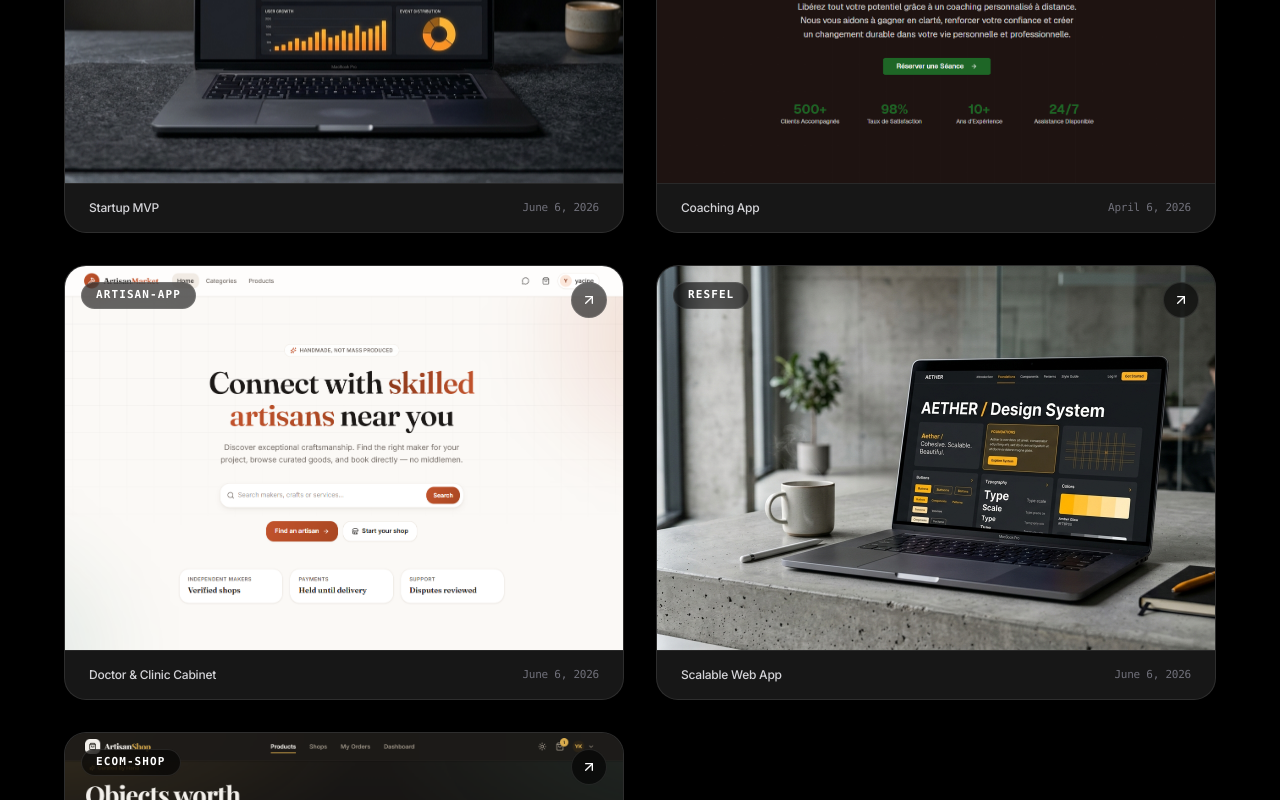
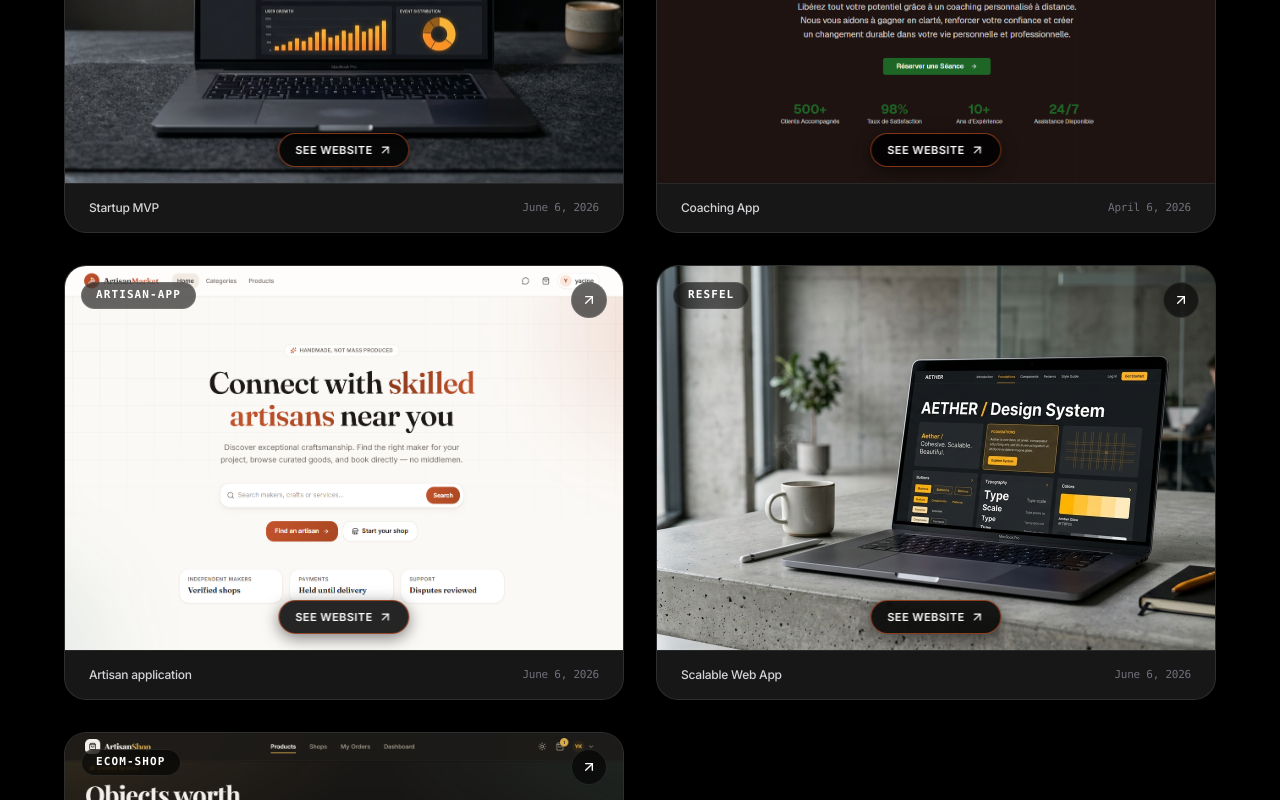
Before and after one commit to ferhatdaoud/atelier, a React (Vite) app: page / in a window 1280 px wide. Shown: the part 1740-2540 px from the top of the page. Built offline with nearby package versions, Linux system fonts and the light colour scheme; a web font is replaced by a local one.

Commit message:
adding website link

```diff
--- a/src/components/ContactPage.tsx
+++ b/src/components/ContactPage.tsx
@@ -1,17 +1,21 @@
-import React, { useState } from 'react';
-import { Mail, MapPin, Send, X } from 'lucide-react';
+import React, { useState } from "react";
+import { Mail, MapPin, Send, X } from "lucide-react";
 
 interface ContactPageProps {
   onClose: () => void;
 }
 
 export const ContactPage: React.FC<ContactPageProps> = ({ onClose }) => {
-  const [formData, setFormData] = useState({ name: '', email: '', message: '' });
+  const [formData, setFormData] = useState({
+    name: "",
+    email: "",
+    message: "",
+  });
 
   const handleSubmit = (e: React.FormEvent) => {
     e.preventDefault();
-    console.log('Contact form submitted:', formData);
-    alert('Thank you! Your message has been sent.');
+    console.log("Contact form submitted:", formData);
+    alert("Thank you! Your message has been sent.");
     onClose();
   };
 
@@ -21,15 +25,19 @@ export const ContactPage: React.FC<ContactPageProps> = ({ onClose }) => {
       <div
         aria-hidden="true"
         className="pointer-events-none absolute inset-0 z-0 bg-cover bg-no-repeat opacity-40"
-        style={{          backgroundImage: `linear-gradient(rgba(0, 0, 0, 0.15), rgba(0, 0, 0, 0.35)), url('/images/home-hero-user.jpg')`,
-          backgroundPosition: 'center center',
-          backgroundSize: 'cover'
+        style={{
+          backgroundImage: `linear-gradient(rgba(0, 0, 0, 0.15), rgba(0, 0, 0, 0.35)), url('/images/home-hero-user.jpg')`,
+          backgroundPosition: "center center",
+          backgroundSize: "cover",
         }}
       />
 
       <div className="relative z-10">
         <header className="flex h-16 items-center justify-between px-6 border-b border-white/10 bg-[#080808]/80 backdrop-blur-sm">
-          <button onClick={onClose} className="text-zinc-400 hover:text-white flex items-center gap-2">
+          <button
+            onClick={onClose}
+            className="text-zinc-400 hover:text-white flex items-center gap-2"
+          >
             <X className="w-5 h-5" /> Close
           </button>
           <h1 className="font-bold text-lg">Contact Us</h1>
@@ -38,8 +46,13 @@ export const ContactPage: React.FC<ContactPageProps> = ({ onClose }) => {
 
         <main className="p-6 md:p-12 max-w-4xl mx-auto grid grid-cols-1 md:grid-cols-2 gap-12 bg-[#080808]/60 backdrop-blur-sm mt-6 rounded-2xl border border-white/5">
           <div>
-            <h2 className="text-4xl font-bold mb-6 font-display">Let's build something extraordinary.</h2>
-            <p className="text-zinc-400 mb-8 leading-relaxed">Have a project in mind? We're ready to help you bring your vision to life. Send us a message and let's get started.</p>
+            <h2 className="text-4xl font-bold mb-6 font-display">
+              Let's build something extraordinary.
+            </h2>
+            <p className="text-zinc-400 mb-8 leading-relaxed">
+              Have a project in mind? We're ready to help you bring your vision
+              to life. Send us a message and let's get started.
+            </p>
 
             <div className="space-y-4 text-zinc-300">
               <div className="flex items-center gap-3">
@@ -54,10 +67,37 @@ export const ContactPage: React.FC<ContactPageProps> = ({ onClose }) => {
           </div>
 
           <form onSubmit={handleSubmit} className="space-y-6">
-            <input type="text" placeholder="Your Name" required className="w-full bg-[#0d0d0d] border border-white/10 rounded-xl p-4 text-sm focus:border-[#ff6b2c] outline-none" onChange={e => setFormData({...formData, name: e.target.value})} />
-            <input type="email" placeholder="Your Email" required className="w-full bg-[#0d0d0d] border border-white/10 rounded-xl p-4 text-sm focus:border-[#ff6b2c] outline-none" onChange={e => setFormData({...formData, email: e.target.value})} />
-            <textarea placeholder="Your Message" required rows={4} className="w-full bg-[#0d0d0d] border border-white/10 rounded-xl p-4 text-sm focus:border-[#ff6b2c] outline-none" onChange={e => setFormData({...formData, message: e.target.value})} />
-            <button type="submit" className="w-full bg-[#ff6b2c] py-4 rounded-xl font-bold text-sm hover:bg-[#ff824d] transition-all flex items-center justify-center gap-2">
+            <input
+              type="text"
+              placeholder="Your Name"
+              required
+              className="w-full bg-[#0d0d0d] border border-white/10 rounded-xl p-4 text-sm focus:border-[#ff6b2c] outline-none"
+              onChange={(e) =>
+                setFormData({ ...formData, name: e.target.value })
+              }
+            />
+            <input
+              type="email"
+              placeholder="Your Email"
+              required
+              className="w-full bg-[#0d0d0d] border border-white/10 rounded-xl p-4 text-sm focus:border-[#ff6b2c] outline-none"
+              onChange={(e) =>
+                setFormData({ ...formData, email: e.target.value })
+              }
+            />
+            <textarea
+              placeholder="Your Message"
+              required
+              rows={4}
+              className="w-full bg-[#0d0d0d] border border-white/10 rounded-xl p-4 text-sm focus:border-[#ff6b2c] outline-none"
+              onChange={(e) =>
+                setFormData({ ...formData, message: e.target.value })
+              }
+            />
+            <button
+              type="submit"
+              className="w-full bg-[#ff6b2c] py-4 rounded-xl font-bold text-sm hover:bg-[#ff824d] transition-all flex items-center justify-center gap-2"
+            >
               Send Message <Send className="w-4 h-4" />
             </button>
           </form>
--- a/src/components/FeaturedWork.tsx
+++ b/src/components/FeaturedWork.tsx
@@ -36,7 +36,7 @@ export const FeaturedWork: React.FC<FeaturedWorkProps> = ({
     {
       id: "artisan",
       title: "ARTISAN-APP",
-      category: "Doctor & Clinic Cabinet",
+      category: "Artisan application",
       date: "June 6, 2026",
       image: "/images/artisanecom.png",
       templateMatch: templates[2] || null,
@@ -103,6 +103,19 @@ export const FeaturedWork: React.FC<FeaturedWorkProps> = ({
                   className="h-full w-full object-cover transition-transform duration-500 group-hover:scale-[1.03]"
                   loading="lazy"
                 />
+                {project.templateMatch?.siteLink && (
+                  <a
+                    className="visual-link"
+                    href={project.templateMatch.siteLink}
+                    target="_blank"
+                    rel="noreferrer"
+                    aria-label={`Open the live ${project.title} site in a new tab`}
+                    onClick={(e) => e.stopPropagation()}
+                  >
+                    See website
+                    <ArrowUpRight size={14} />
+                  </a>
+                )}
               </div>
 
               {/* Card Footer matching screenshot */}
--- a/src/data/templates.ts
+++ b/src/data/templates.ts
@@ -12,6 +12,7 @@ export const TEMPLATES: TemplateItem[] = [
     rawPrice: 26000,
     turnaroundTime: "48 Hours",
     image: "/images/project-1-novus.jpg",
+    siteLink: "https://novus-analytics.com",
     features: [
       "Interactive SaaS analytics dashboard mockup",
       "Dual pricing tier toggles (Monthly vs Annual)",
@@ -37,6 +38,7 @@ export const TEMPLATES: TemplateItem[] = [
     turnkeyPrice: 85000,
     rawPrice: 23000,
     turnaroundTime: "2-3 Weeks",
+    siteLink: "https://medieteticienne.vercel.app/",
     image: "/images/coaching-services.png",
     features: [
       "Step-by-step client appointment request scheduler",
@@ -64,6 +66,7 @@ export const TEMPLATES: TemplateItem[] = [
     rawPrice: 29000,
     turnaroundTime: "2-3 Weeks",
     image: "/images/artisanecom.png",
+    siteLink: "https://merchant-ecom.vercel.app/",
     features: [
       "Interactive live API endpoint sandbox preview",
       "Interactive tabbed code snippet switcher (JS, Python, cURL)",
@@ -88,6 +91,7 @@ export const TEMPLATES: TemplateItem[] = [
     rawPrice: 25000,
     turnaroundTime: "48 Hours",
     image: "/images/template-doctor.jpg",
+    siteLink: "https://cura-dermal.com",
     features: [
       "Interactive treatment consultation guide",
       "Doctor board certifications and clinical gallery",
@@ -113,6 +117,7 @@ export const TEMPLATES: TemplateItem[] = [
     rawPrice: 33000,
     turnaroundTime: "7 Days",
     image: "/images/ecomshop.png",
+    siteLink: "https://ecom-app-services.vercel.app/",
     features: [
       "Ultra-fast slideout cart drawer with free shipping bar",
       "Curated product lookbook with interactive hotspots",
@@ -138,6 +143,7 @@ export const TEMPLATES: TemplateItem[] = [
     rawPrice: 40000,
     turnaroundTime: "3-5 Days",
     image: "/images/template-architect.jpg",
+    siteLink: "",
     features: [
       "Interactive architectural project index with filtering by typology",
       "Full-bleed project storytelling with floor plans & specs",
--- a/src/index.css
+++ b/src/index.css
@@ -136,3 +136,39 @@ h1, h2, h3, h4, .font-display {
 .animate-marquee:hover {
   animation-play-state: paused;
 }
+
+/* Visual link button overlay on work cards */
+.visual-link {
+  position: absolute;
+  bottom: 16px;
+  left: 50%;
+  transform: translateX(-50%);
+  display: inline-flex;
+  align-items: center;
+  gap: 6px;
+  padding: 8px 16px;
+  border-radius: 999px;
+  background: rgba(0, 0, 0, 0.85);
+  backdrop-filter: blur(12px);
+  -webkit-backdrop-filter: blur(12px);
+  color: #ffffff;
+  font-size: 11px;
+  font-weight: 600;
+  letter-spacing: 0.04em;
+  text-transform: uppercase;
+  border: 1px solid rgba(255, 107, 44, 0.5);
+  opacity: 1;
+  transition: all 0.3s cubic-bezier(0.16, 1, 0.3, 1);
+  z-index: 5;
+  pointer-events: auto;
+  text-decoration: none;
+  white-space: nowrap;
+  box-shadow: 0 4px 16px rgba(0, 0, 0, 0.5);
+}
+
+.visual-link:hover {
+  background: rgba(255, 107, 44, 0.95);
+  border-color: rgba(255, 107, 44, 0.8);
+  box-shadow: 0 8px 24px rgba(255, 107, 44, 0.4);
+  transform: translateX(-50%) scale(1.05);
+}
--- a/src/types/index.ts
+++ b/src/types/index.ts
@@ -1,9 +1,9 @@
 export type Category =
-  | 'all'
-  | 'startup-mvp'
-  | 'medical-clinic'
-  | 'ecommerce'
-  | 'custom-bespoke';
+  | "all"
+  | "startup-mvp"
+  | "medical-clinic"
+  | "ecommerce"
+  | "custom-bespoke";
 
 export interface TemplateItem {
   id: string;
@@ -15,10 +15,15 @@ export interface TemplateItem {
   rawPrice: number;
   turnaroundTime: string;
   image: string;
+  siteLink: string;
   features: string[];
   description: string;
   recommendedFor: string;
-  demoType: 'saas-mvp' | 'doctor-clinic' | 'ecommerce-luxury' | 'architect-bespoke';
+  demoType:
+    | "saas-mvp"
+    | "doctor-clinic"
+    | "ecommerce-luxury"
+    | "architect-bespoke";
   rating: number;
   ordersCount: number;
 }
@@ -32,29 +37,29 @@ export interface OrderAddon {
 
 export interface ClientOrder {
   id: string;
-  orderType: 'template' | 'custom-mvp' | 'package';
+  orderType: "template" | "custom-mvp" | "package";
   templateId?: string;
   templateTitle?: string;
-  tier: 'landing' | 'mvp' | 'full-app' | 'turnkey' | 'raw' | 'custom-sprint';
+  tier: "landing" | "mvp" | "full-app" | "turnkey" | "raw" | "custom-sprint";
   clientName: string;
   clientEmail: string;
   clientPhone?: string;
   companyName: string;
   industry: string;
-  hasBranding: 'ready' | 'need-logo' | 'complete-rebrand';
+  hasBranding: "ready" | "need-logo" | "complete-rebrand";
   timeline: string;
   selectedAddons: string[];
   totalPrice: number;
   notes: string;
-  status: 'In Review' | 'Discovery Call' | 'In Development' | 'Ready to Launch';
+  status: "In Review" | "Discovery Call" | "In Development" | "Ready to Launch";
   createdAt: string;
 }
 
 export interface MvpScopeOption {
-  productType: 'saas' | 'marketplace' | 'ai-tool' | 'mobile-pwa';
-  authType: 'simple' | 'rbac';
-  payments: 'none' | 'chargili-basic' | 'chargili-sub';
-  database: 'supabase' | 'realtime';
-  aiIntegration: 'none' | 'basic-llm' | 'advanced-rag';
-  speed: 'standard' | 'rush';
+  productType: "saas" | "marketplace" | "ai-tool" | "mobile-pwa";
+  authType: "simple" | "rbac";
+  payments: "none" | "chargili-basic" | "chargili-sub";
+  database: "supabase" | "realtime";
+  aiIntegration: "none" | "basic-llm" | "advanced-rag";
+  speed: "standard" | "rush";
 }
```
